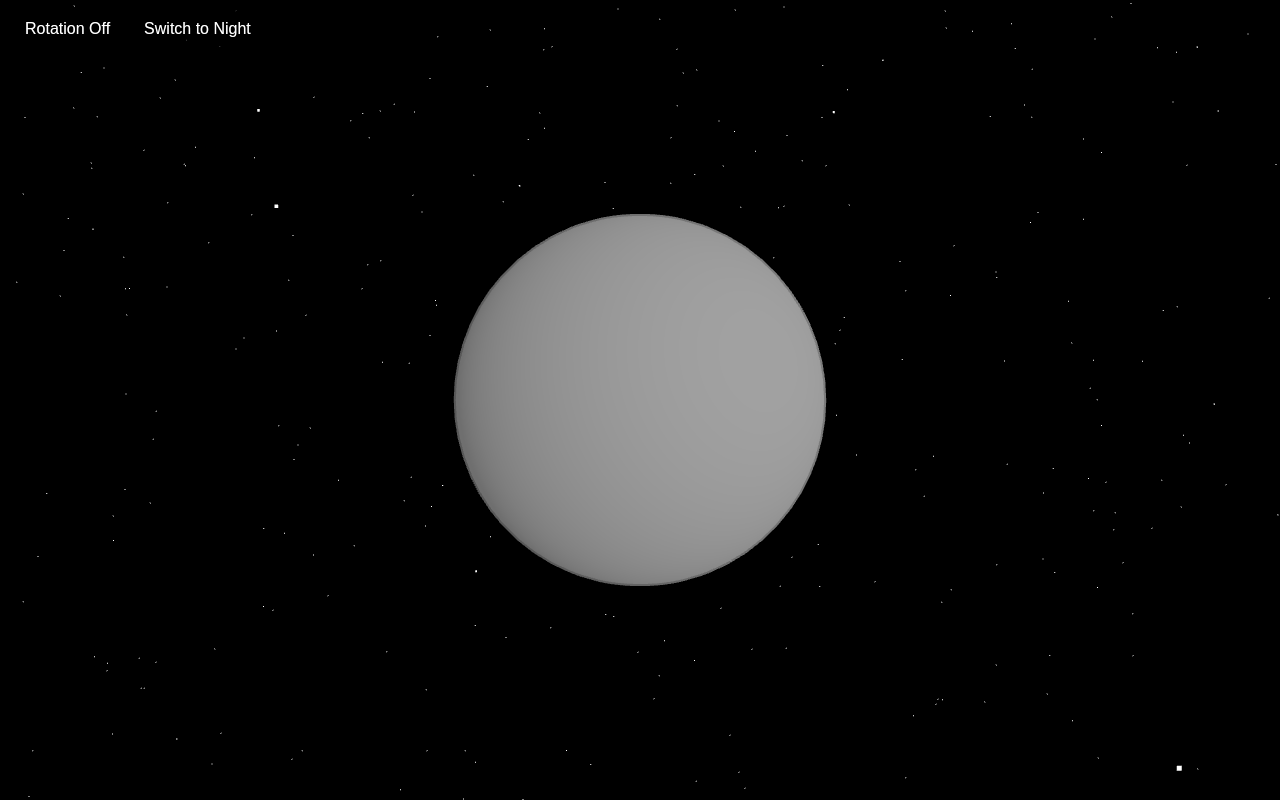
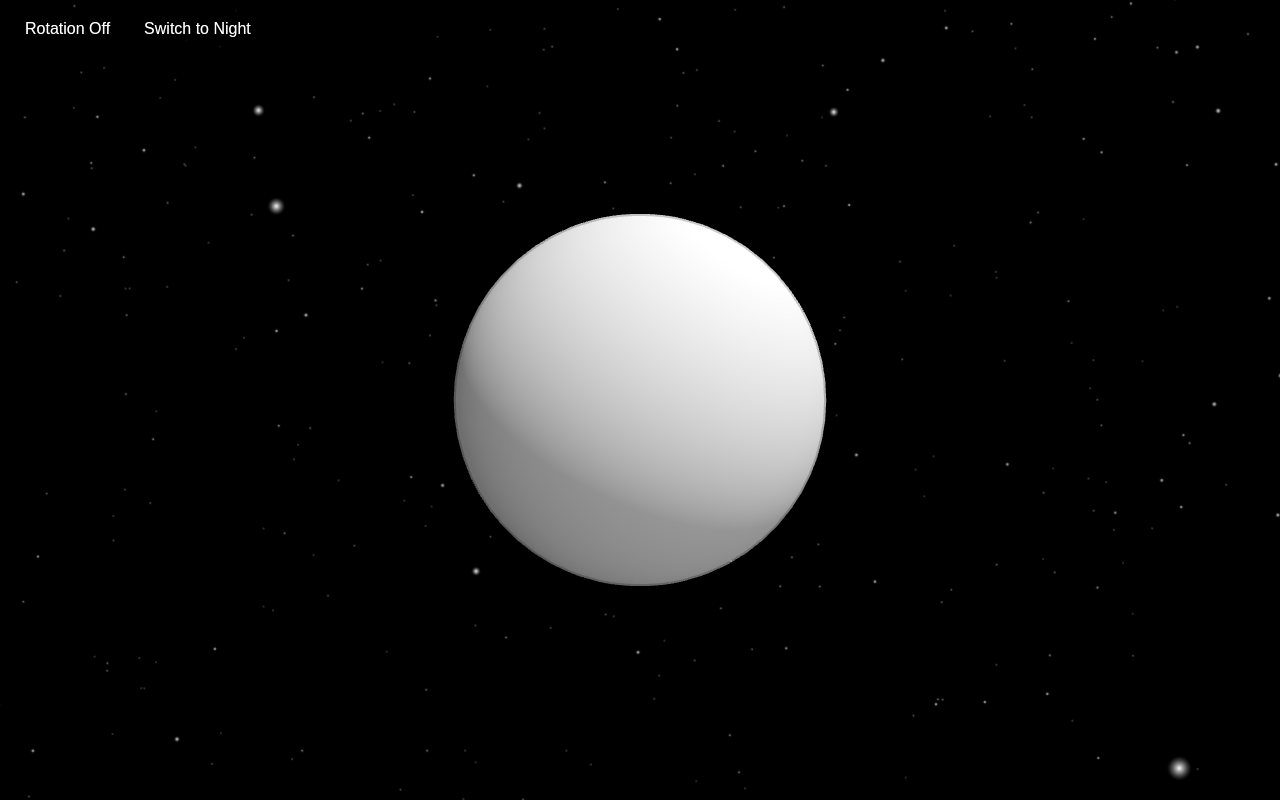
Before and after one commit to jsnuwu/Earth, a website built with Vite: page src/nav/navigation.html in a window 1280 px wide. Built offline with nearby package versions, Linux system fonts and the light colour scheme; animation ran at ten frames a second.

Commit message:
updated stars

```diff
--- a/src/main.js
+++ b/src/main.js
@@ -32,6 +32,18 @@ directionalLight.position.set(30, 10, 50);
 sceneManager.add(ambientLight);
 sceneManager.add(directionalLight);
 
+const sunLight = new THREE.DirectionalLight(0xffffff, 3.5);
+sunLight.position.set(10, 20, 10);
+sunLight.castShadow = true;
+
+const moonLight = new THREE.DirectionalLight(0x77ccff, 0);
+moonLight.position.set(-10, 20, 10);
+moonLight.castShadow = true;
+
+sceneManager.add(sunLight);
+sceneManager.add(moonLight);
+
+
 btnRotate.addEventListener('click', () => {
   rotateEnabled = !rotateEnabled;
   btnRotate.textContent = rotateEnabled ? 'Rotation Off' : 'Rotation On';
@@ -47,6 +59,7 @@ window.addEventListener('resize', () => {
   renderer.resize();
 });
 
+
 function animate() {
   requestAnimationFrame(animate);
 
--- a/src/nav/navigation.css
+++ b/src/nav/navigation.css
@@ -1,5 +1,5 @@
 button {
-  background: rgba(0,0,0,0.5);
+  background: rgba(0, 0, 0, 0.5);
   color: rgb(255, 255, 255);
   padding: 10px 15px;
   border-radius: 50px;
--- a/src/objects/Stars.js
+++ b/src/objects/Stars.js
@@ -19,13 +19,38 @@ export class Stars{
 
         const material = new THREE.PointsMaterial({
             color: 0xffffff,
-            size: 1,
+            size: 5,
+            map: this.createStarTexture(),
+            transparent: true,
+            depthWrite: false,
+            blending: THREE.AdditiveBlending,
         });
+
         this.points = new THREE.Points(geometry, material);
     }
 
-    getMesh(){
-        return this.points;
-    }
+    createStarTexture() {
+            const size = 64;
+            const canvas = document.createElement('canvas');
+            canvas.width = size;
+            canvas.height = size;
+
+            const ctx = canvas.getContext('2d');
+            const gradient = ctx.createRadialGradient(
+                size / 2, size / 2, 0,
+                size / 2, size / 2, size / 2
+            );
+            gradient.addColorStop(0, 'white');
+            gradient.addColorStop(1, 'transparent');
+
+            ctx.fillStyle = gradient;
+            ctx.fillRect(0, 0, size, size);
+
+            return new THREE.CanvasTexture(canvas);
+        }
+
+        getMesh(){
+            return this.points;
+        }
 
 }
```
Also changed, not shown: src/nav/navigation.html (+7 -5 lines).
